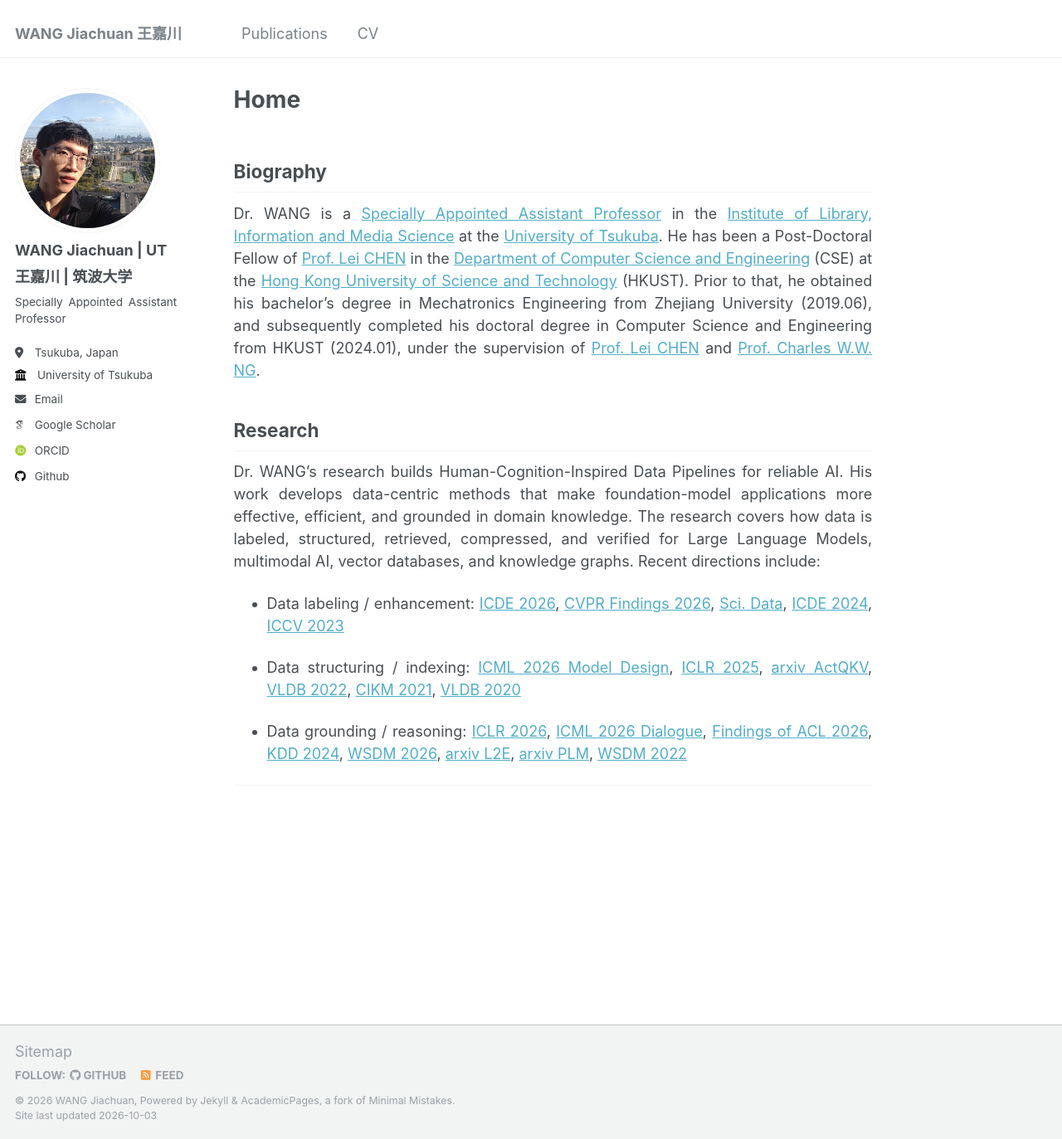
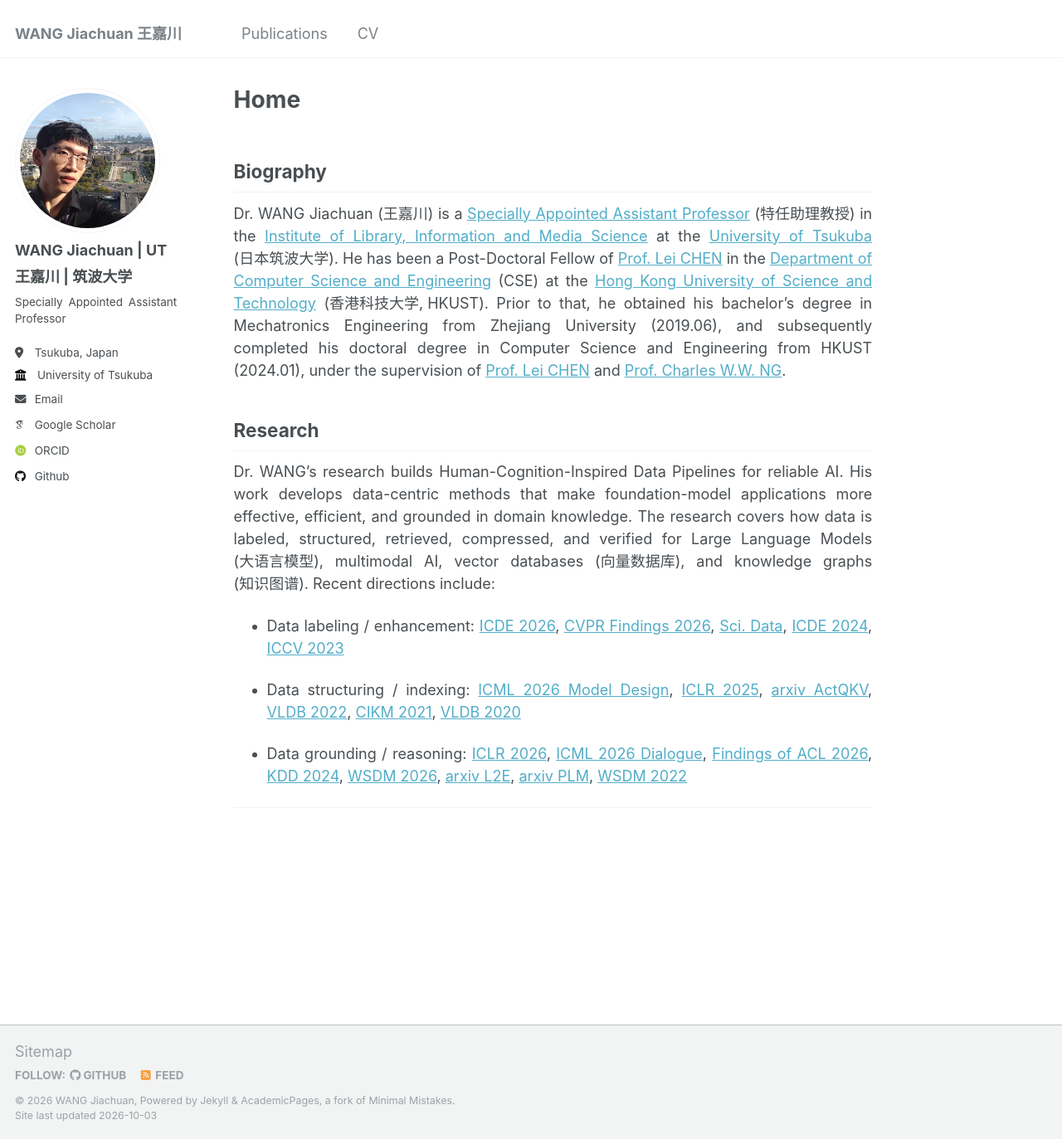
Before and after one commit to dominatorX/dominatorX.github.io, a Jekyll site: the page built from _pages/about.md, in a window 1280 px wide and 1373 px high. Shown: the whole window at 83% size. Built offline with Jekyll 4.4.1, drawn with Linux system fonts in a browser that asks for light colours; some web fonts are replaced.

Commit message:
Add Chinese keyword annotations to English homepage

```diff
--- a/_includes/seo.html
+++ b/_includes/seo.html
@@ -10,7 +10,9 @@
   {% assign seo_title = page.title | append: " " | append: site.title_separator | append: " " | append: site.title %}
 {% endif %}
 
-{% if seo_title %}
+{% if page.seo_title %}
+  {% assign seo_title = page.seo_title | strip | escape_once %}
+{% elsif seo_title %}
   {% assign seo_title = seo_title | markdownify | strip_html | strip_newlines | escape_once %}
 {% endif %}
 
@@ -23,6 +25,9 @@
 {% assign seo_description = page.description | default: page.excerpt | default: site.description %}
 {% if seo_description %}
   {% assign seo_description = seo_description | markdownify | strip_html | strip_newlines | escape_once %}
+{% endif %}
+{% if page.description %}
+  <meta name="description" content="{{ seo_description }}">
 {% endif %}
 
 {% assign seo_author = page.author | default: page.author[0] | default: site.author[0] %}
@@ -48,7 +53,7 @@
   <meta property="og:url" content="{{ page.url | prepend: seo_url | replace: "/index.html", "/" }}">
 {% endif %}
 
-{% if page.excerpt %}
+{% if page.excerpt or page.description %}
   <meta property="og:description" content="{{ seo_description }}">
 {% endif %}
 
--- a/_pages/about.md
+++ b/_pages/about.md
@@ -1,6 +1,8 @@
 ---
 permalink: /
 title: "Home"
+seo_title: "WANG Jiachuan (王嘉川) | University of Tsukuba (筑波大学)"
+description: "WANG Jiachuan (王嘉川), Specially Appointed Assistant Professor at the University of Tsukuba (日本筑波大学). Research in databases, large language models and reliable AI."
 author_profile: true
 redirect_from:
   - /about/
@@ -11,17 +13,22 @@ redirect_from:
 body {
   text-align: justify;
 }
+.zh-annotation {
+  display: inline-block;
+  text-align: left;
+  white-space: nowrap;
+}
 </style>
 
 ## Biography
 
-Dr. WANG is a [Specially Appointed Assistant Professor] in the [Institute of Library, Information and Media Science] at the [University of Tsukuba]. He has been a Post-Doctoral Fellow of [Prof. Lei CHEN] in the [Department of Computer Science and Engineering] (CSE) at the [Hong Kong University of Science and Technology] (HKUST). Prior to that, he obtained his bachelor's degree in Mechatronics Engineering from Zhejiang University (2019.06), and subsequently completed his doctoral degree in Computer Science and Engineering from HKUST (2024.01), under the supervision of [Prof. Lei CHEN] and [Prof. Charles W.W. NG].
+Dr. WANG Jiachuan <span class="zh-annotation" lang="zh-Hans">(王嘉川)</span> is a [Specially Appointed Assistant Professor] <span class="zh-annotation" lang="zh-Hans">(特任助理教授)</span> in the [Institute of Library, Information and Media Science] at the [University of Tsukuba] <span class="zh-annotation" lang="zh-Hans">(日本筑波大学)</span>. He has been a Post-Doctoral Fellow of [Prof. Lei CHEN] in the [Department of Computer Science and Engineering] (CSE) at the [Hong Kong University of Science and Technology] <span class="zh-annotation" lang="zh-Hans">(香港科技大学, HKUST)</span>. Prior to that, he obtained his bachelor's degree in Mechatronics Engineering from Zhejiang University (2019.06), and subsequently completed his doctoral degree in Computer Science and Engineering from HKUST (2024.01), under the supervision of [Prof. Lei CHEN] and [Prof. Charles W.W. NG].
 
 
 
 ## Research
 
-Dr. WANG's research builds Human-Cognition-Inspired Data Pipelines for reliable AI. His work develops data-centric methods that make foundation-model applications more effective, efficient, and grounded in domain knowledge. The research covers how data is labeled, structured, retrieved, compressed, and verified for Large Language Models, multimodal AI, vector databases, and knowledge graphs. Recent directions include:
+Dr. WANG's research builds Human-Cognition-Inspired Data Pipelines for reliable AI. His work develops data-centric methods that make foundation-model applications more effective, efficient, and grounded in domain knowledge. The research covers how data is labeled, structured, retrieved, compressed, and verified for Large Language Models <span class="zh-annotation" lang="zh-Hans">(大语言模型)</span>, multimodal AI, vector databases <span class="zh-annotation" lang="zh-Hans">(向量数据库)</span>, and knowledge graphs <span class="zh-annotation" lang="zh-Hans">(知识图谱)</span>. Recent directions include:
 
 - Data labeling / enhancement: [ICDE 2026], [CVPR Findings 2026], [Sci. Data], [ICDE 2024], [ICCV 2023]
 
```
